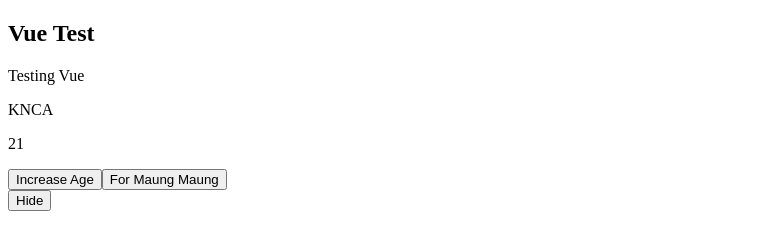
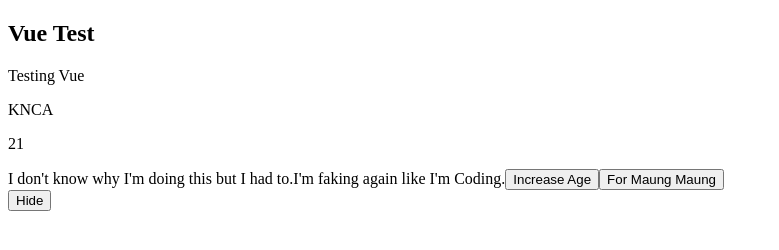
Before and after one commit to KhamNCAg/VUE, a plain HTML site: page index.html in a window 1280 px wide. Shown: the whole page, without its empty margins (0-779 px from the left). Drawn offline with nearby package versions, Linux system fonts and the light colour scheme.

Commit message:
161910JUN

```diff
--- a/index.html
+++ b/index.html
@@ -14,6 +14,9 @@
             <p>{{title}}</p>
             <p>{{author}}</p>
             <p>{{age}}</p>
+
+            <span>I don't know why I'm doing this but I had to.</span>
+            <span>I'm faking again like I'm Coding.</span>
             <button v-on:click="age++">Increase Age</button>
             <button v-on:click="author='Maung Maung'">For Maung Maung</button>
         </div>
```
